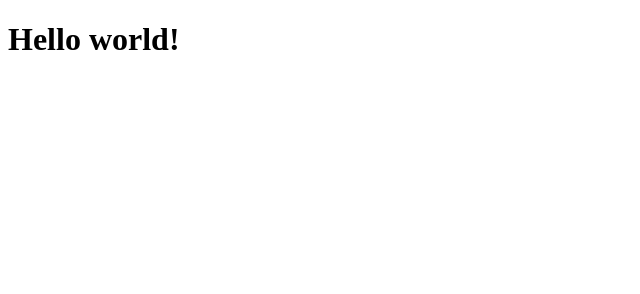
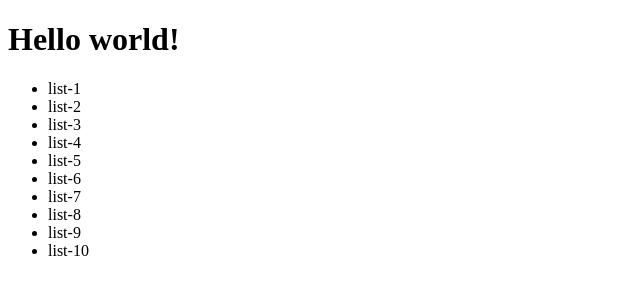
Before and after one commit to eunbinnie/javascript_study, a website built with Parcel: page index.html in a window 1280 px wide. Shown: the whole page, without its empty margins (0-640 px from the left). Built offline with nearby package versions, Linux system fonts and the light colour scheme.

Commit message:
JavaScript Method

```diff
--- a/index.html
+++ b/index.html
@@ -6,7 +6,7 @@
   <meta http-equiv="X-UA-Compatible" content="IE=edge">
   <meta name="viewport" content="width=device-width, initial-scale=1.0">
   <title>Document</title>
-  <!-- <script defer src="./main.js"></script> -->
+  <script defer src="./main.js"></script>
   <script defer src="./method.js"></script>
 </head>
 
```
